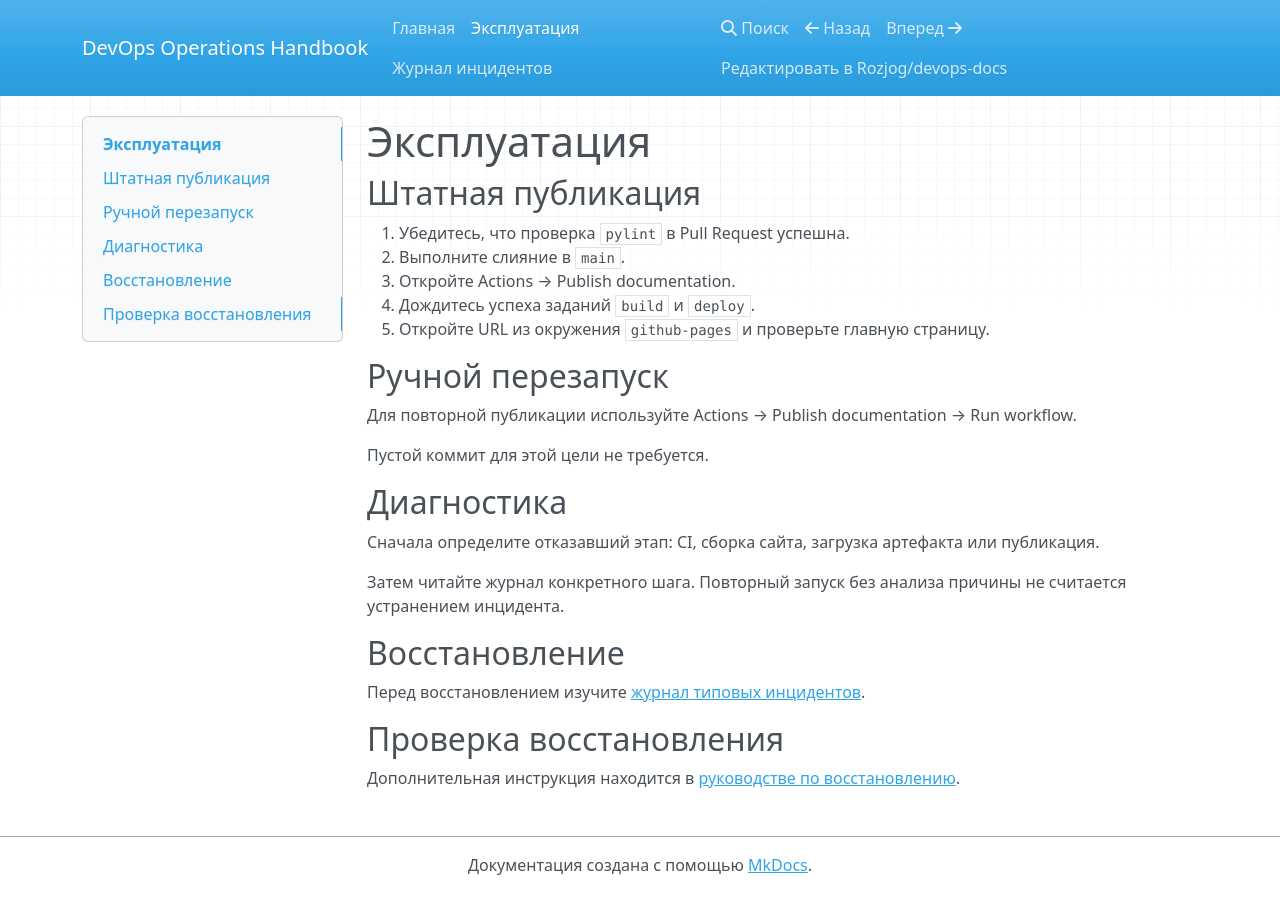
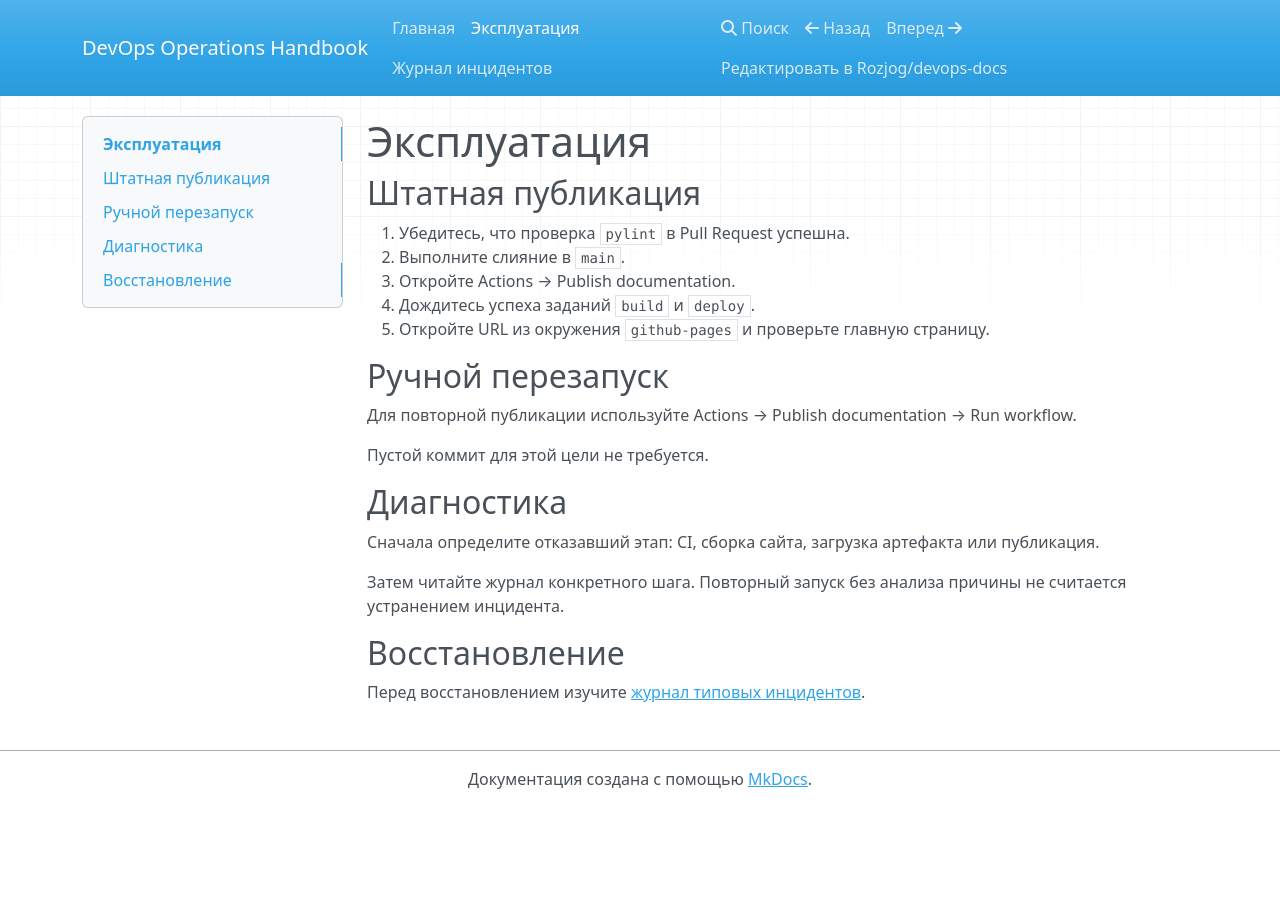
Before and after one commit to Rozjog/devops-docs, an MkDocs documentation site: the page built from docs/runbook.md, in a window 1280 px wide. Built offline with MkDocs 1.6.1, drawn with Linux system fonts in a browser that asks for light colours; nearby versions of some CDN libraries.

Commit message:
fix: remove broken documentation link

```diff
--- a/docs/runbook.md
+++ b/docs/runbook.md
@@ -24,7 +24,3 @@
 ## Восстановление
 
 Перед восстановлением изучите [журнал типовых инцидентов](incidents.md).
-
-## Проверка восстановления
-
-Дополнительная инструкция находится в [руководстве по восстановлению](missing-page.md).
```
